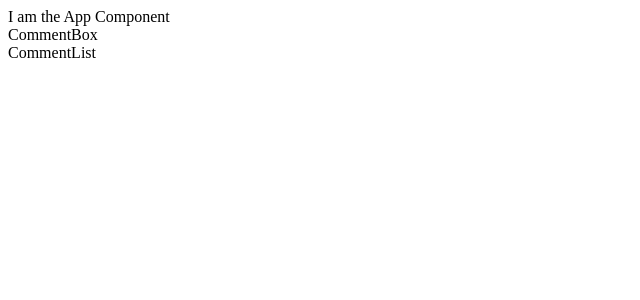
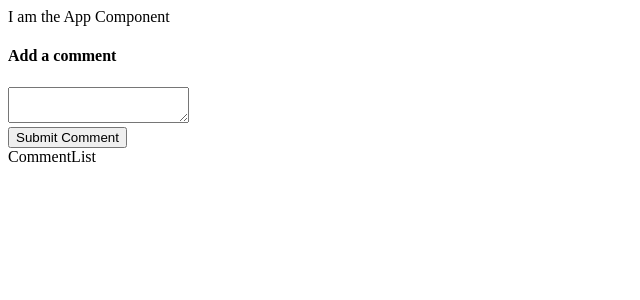
Before and after one commit to akexinad/grider-react, a React (Create React App) app: page / in a window 1280 px wide. Shown: the top 300 px of the page, without its empty margins (0-640 px from the left). Built offline with nearby package versions, Linux system fonts and the light colour scheme.

Commit message:
28. Comment Box Component

```diff
--- a/src/components/CommentBox.tsx
+++ b/src/components/CommentBox.tsx
@@ -1,9 +1,15 @@
-import React, { FC } from 'react'
+import React, { FC } from "react";
 
 const CommentBox: FC = () => {
     return (
-        <div>CommentBox</div>
-    )
-}
+        <form>
+            <h4>Add a comment</h4>
+            <textarea></textarea>
+            <div>
+                <button>Submit Comment</button>
+            </div>
+        </form>
+    );
+};
 
 export default CommentBox;
```
